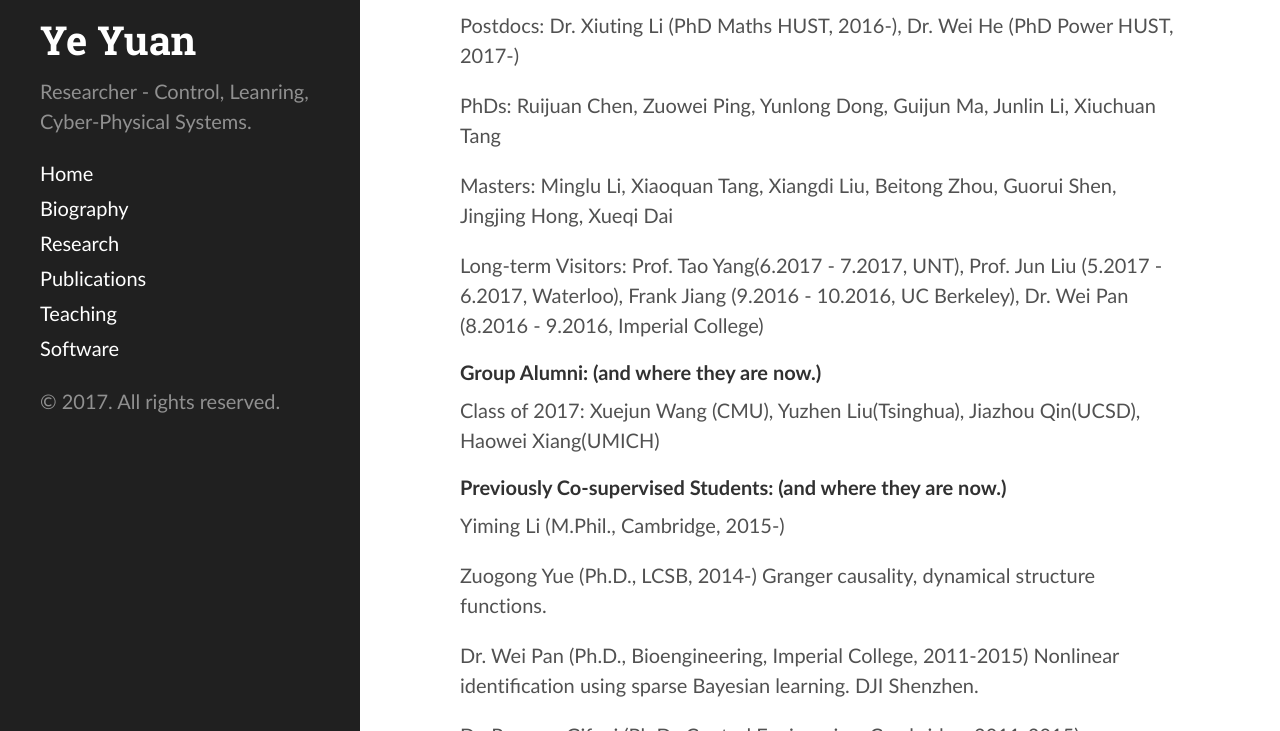
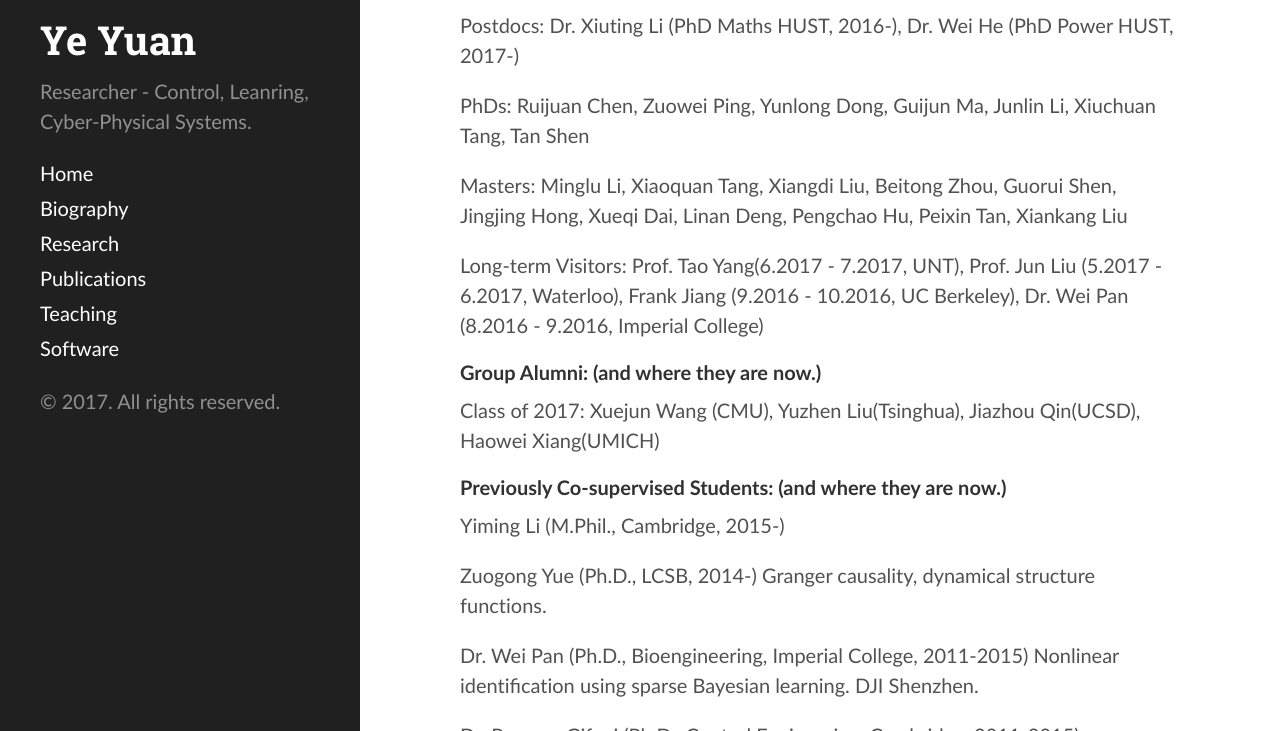
Before and after one commit to yy311/yy311.github.io, a Jekyll site: the page built from research.md, in a window 1280 px wide and 900 px high, scrolled down 366 px, cut to the strip 169-900 px from the top of the window. Built offline with Jekyll 4.4.1, drawn with Linux system fonts in a browser that asks for light colours.

Commit message:
Update research.md

```diff
--- a/research.md
+++ b/research.md
@@ -21,9 +21,9 @@ GPU cluster (Nvidia 1080)
 
 Postdocs: Dr. Xiuting Li (PhD Maths HUST, 2016-), Dr. Wei He (PhD Power HUST, 2017-)
 
-PhDs: Ruijuan Chen, Zuowei Ping, Yunlong Dong, Guijun Ma, Junlin Li, Xiuchuan Tang
+PhDs: Ruijuan Chen, Zuowei Ping, Yunlong Dong, Guijun Ma, Junlin Li, Xiuchuan Tang, Tan Shen
 
-Masters: Minglu Li, Xiaoquan Tang, Xiangdi Liu, Beitong Zhou, Guorui Shen, Jingjing Hong, Xueqi Dai
+Masters: Minglu Li, Xiaoquan Tang, Xiangdi Liu, Beitong Zhou, Guorui Shen, Jingjing Hong, Xueqi Dai, Linan Deng, Pengchao Hu, Peixin Tan, Xiankang Liu
 
 Long-term Visitors: Prof. Tao Yang(6.2017 - 7.2017, UNT), Prof. Jun Liu (5.2017 - 6.2017, Waterloo), Frank Jiang (9.2016 - 10.2016, UC Berkeley), Dr. Wei Pan (8.2016 - 9.2016, Imperial College)
 
```
